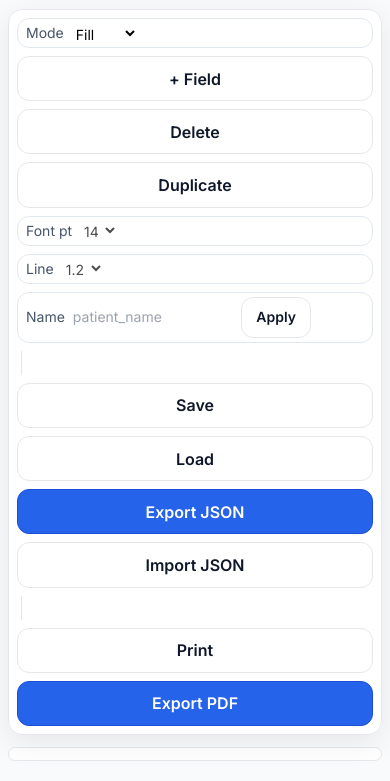
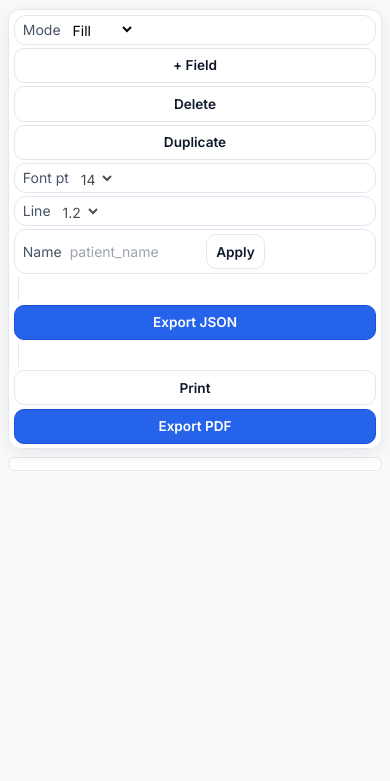
Before and after one commit to nuhadwrk/admission, a plain HTML site: page index.html in a window 390 px wide. Shown: the part 63-844 px from the top of the page. Drawn offline with nearby package versions, Linux system fonts and the light colour scheme; a script that the page names is missing.

Commit message:
Update index.html

```diff
--- a/index.html
+++ b/index.html
@@ -20,26 +20,94 @@
 
     #chrome{ max-width:1100px; margin:0 auto; padding:clamp(8px,2vw,20px); }
 
-    #toolbar{ position:sticky; top:0; z-index:50; display:flex; flex-wrap:wrap; gap:.5rem; align-items:center; padding:.5rem; background:rgba(255,255,255,.96); backdrop-filter:blur(6px); border:1px solid #e5e7eb; border-radius:14px; box-shadow:0 8px 30px rgba(0,0,0,.08); }
-    .btn{ display:inline-flex; align-items:center; justify-content:center; gap:.5rem; padding:.6rem .9rem; border:1px solid #e5e7eb; border-radius:12px; background:#fff; color:#0f172a; font-weight:600; }
+    #toolbar{
+      position:sticky;
+      top:0;
+      z-index:50;
+      display:flex;
+      flex-wrap:wrap;
+      gap:.25rem;
+      align-items:center;
+      padding:.4rem;
+      background:rgba(255,255,255,.96);
+      border:1px solid #e5e7eb;
+      border-radius:12px;
+      box-shadow:0 4px 20px rgba(0,0,0,.08);
+    }
+    .btn{
+      display:inline-flex;
+      align-items:center;
+      justify-content:center;
+      gap:.3rem;
+      padding:.5rem .7rem;
+      border:1px solid #e5e7eb;
+      border-radius:10px;
+      background:#fff;
+      color:#0f172a;
+      font-weight:600;
+      font-size:.9rem;
+    }
     .btn-primary{ background:#2563eb; color:#fff; border-color:#1d4ed8; }
 
-    #stage{ max-height:calc(100vh - 170px); overflow:auto; background:#fff; border:1px solid #e5e7eb; border-radius:16px; padding:clamp(6px,1.5vw,16px); }
+    #stage{
+      max-height:calc(100vh - 120px);
+      overflow:auto;
+      background:#fff;
+      border:1px solid #e5e7eb;
+      border-radius:16px;
+      padding:clamp(6px,1.5vw,16px);
+      margin-top:8px;
+    }
     #pages{ display:flex; flex-direction:column; gap:clamp(12px,2vw,24px); align-items:center; }
 
     .page{ position:relative; }
     .page canvas{ display:block; border-radius:0; box-shadow:0 6px 18px rgba(0,0,0,.06); }
 
-    .box{ position:absolute; background:transparent; color:#0f172a; min-width:40px; min-height:22px; border-radius:6px; padding:4px 6px; line-height:1.2; outline:none; overflow:hidden; white-space:pre-wrap; -webkit-user-select:text; user-select:text; }
+    .box{
+      position:absolute;
+      background:transparent;
+      color:#0f172a;
+      min-width:30px;
+      min-height:18px;
+      border-radius:6px;
+      padding:3px 5px;
+      line-height:1.2;
+      outline:none;
+      overflow:hidden;
+      white-space:pre-wrap;
+      -webkit-user-select:text;
+      user-select:text;
+    }
     body.design .box{ resize:both; border:1px dashed transparent; }
     body.design .box.sel{ border-color:#3b82f6; box-shadow:0 0 0 4px var(--ring); background:rgba(255,255,255,.9) }
     body:not(.design) .box{ resize:none; }
     .box:focus{ box-shadow:0 0 0 4px var(--ring); background:rgba(255,255,255,.85); }
 
-    @media print{ body{ background:#fff } #chrome>*:not(#stage){ display:none!important } #stage{ border:0; padding:0 } .page canvas{ box-shadow:none } }
+    @media print{
+      body{ background:#fff }
+      #chrome>*:not(#stage){ display:none!important }
+      #stage{ border:0; padding:0 }
+      .page canvas{ box-shadow:none }
+    }
     @media (max-width: 640px) {
-      #toolbar { flex-direction: column; align-items: stretch; }
-      .box { min-width: 30px; min-height: 18px; }
+      #toolbar {
+        flex-direction: column;
+        align-items: stretch;
+        padding:.3rem;
+        gap:.2rem;
+      }
+      .btn {
+        padding:.4rem .6rem;
+        font-size:.85rem;
+      }
+      /* Hide non-essential designer controls on mobile */
+      #saveAnchorsBtn, #loadAnchorsBtn, #importAnchorsInput {
+        display: none;
+      }
+      #stage {
+        max-height: calc(100vh - 200px); /* Adjusted for compact toolbar */
+      }
+      .box { min-width: 25px; min-height: 16px; font-size: clamp(10px, 3vw, 12px); }
     }
   </style>
 </head>
@@ -81,7 +149,7 @@
       </div>
       <div class="flex items-center gap-2 border border-slate-200 rounded-xl bg-white px-2 py-1 text-sm">
         <span class="text-slate-600">Name</span>
-        <input id="fieldName" class="w-40 outline-none" placeholder="patient_name" />
+        <input id="fieldName" class="w-32 outline-none" placeholder="patient_name" />
         <button id="applyNameBtn" class="btn">Apply</button>
       </div>
 
@@ -91,8 +159,8 @@
       <button id="saveAnchorsBtn" class="btn" title="Save anchors (browser)">Save</button>
       <button id="loadAnchorsBtn" class="btn" title="Load anchors (browser)">Load</button>
       <button id="exportAnchorsBtn" class="btn btn-primary" title="Download anchors JSON">Export JSON</button>
-      <label class="btn" title="Import anchors JSON">
-        <input id="importAnchorsInput" type="file" accept="application/json" class="hidden" />
+      <label class="btn" id="importAnchorsInput" title="Import anchors JSON">
+        <input type="file" accept="application/json" class="hidden" />
         Import JSON
       </label>
 
@@ -112,7 +180,7 @@
 
   <script>
     // ====== CONFIG ======
-    const PDF_URL = './Admission.pdf'; // Fixed PDF hosted on GitHub
+    const PDF_URL = 'https://raw.githubusercontent.com/nuhadwrk/admission/main/Admission.pdf'; // Fixed raw GitHub URL
 
     // ====== Elements ======
     const modeSel = document.getElementById('modeSel');
@@ -126,7 +194,7 @@
     const saveAnchorsBtn = document.getElementById('saveAnchorsBtn');
     const loadAnchorsBtn = document.getElementById('loadAnchorsBtn');
     const exportAnchorsBtn = document.getElementById('exportAnchorsBtn');
-    const importAnchorsInput = document.getElementById('importAnchorsInput');
+    const importAnchorsInput = document.querySelector('#importAnchorsInput input');
     const printBtn = document.getElementById('printBtn');
     const exportBtn = document.getElementById('exportBtn');
     const stage = document.getElementById('stage');
@@ -136,7 +204,7 @@
 
     // ====== State ======
     let pdfDoc = null;
-    let fileKey = PDF_URL.split('/').pop() || 'admission';
+    let fileKey = 'Admission'; // Simplified for the fixed PDF
     let adding = false;
     let selected = null;
     let anchorsByPage = {};
@@ -602,8 +670,8 @@
         await renderAllPages();
         setEnabled(true);
       } catch (e) {
-        console.error(e);
-        alert('Failed to load Admission.pdf. Ensure it is available in the repository.');
+        console.error('PDF load error:', e);
+        alert('Failed to load Admission.pdf from GitHub. Ensure the file is public and accessible at ' + PDF_URL);
         setEnabled(false);
       } finally {
         overlay.classList.add('hidden');
@@ -611,16 +679,17 @@
     }
 
     (async function init() {
-      // Load anchors.json if available
+      // Try to load anchors.json from GitHub raw (if you upload it to the repo later)
       try {
-        const p = await fetch('./anchors.json', { cache: 'no-store' });
+        const p = await fetch('https://raw.githubusercontent.com/nuhadwrk/admission/main/anchors.json', { cache: 'no-store' });
         if (p.ok) {
           const j = await p.json();
           anchorsByPage = j.anchorsByPage || j;
         }
-      } catch {}
+      } catch (e) {
+        console.warn('No anchors.json found or failed to load:', e);
+      }
       await loadPdf();
-      setEnabled(true);
     })();
   </script>
 </body>
```
